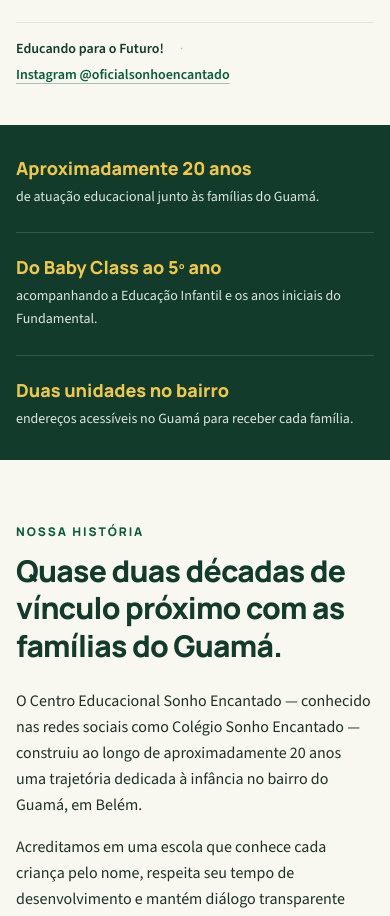
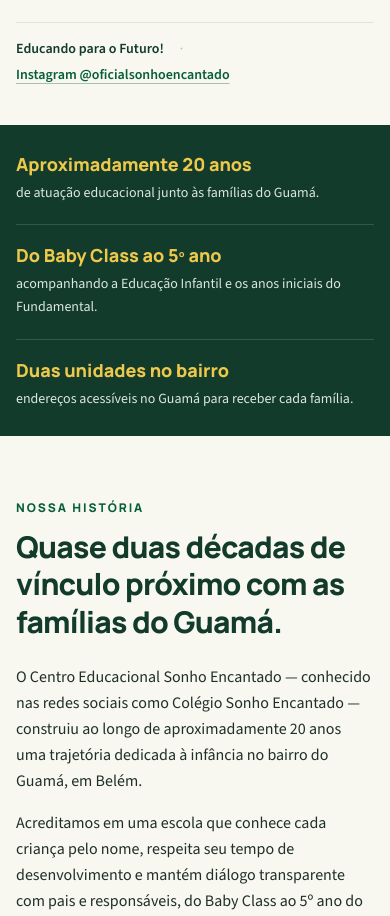
Before and after one commit to desenvolvedorfast-hub/site-sonho-encantado, a React (Vite) app in the folder sonho-encantado-site/: page / in a window 390 px wide. Shown: the part 811-1727 px from the top of the page. Built offline with nearby package versions, Linux system fonts and the light colour scheme.

Commit message:
Adjust padding and text size in TrustStrip component

```diff
--- a/sonho-encantado-site/src/components/TrustStrip.tsx
+++ b/sonho-encantado-site/src/components/TrustStrip.tsx
@@ -4,16 +4,16 @@ export function TrustStrip() {
   return (
     <section
       aria-label="Informações principais da escola"
-      className="border-y border-brand-dark/15 bg-brand-dark py-7 text-brand-paper sm:py-9"
+      className="border-y border-brand-dark/15 bg-brand-dark py-6 text-brand-paper sm:py-8"
     >
-      <div className="mx-auto max-w-7xl px-4 sm:px-6 lg:px-8">
-        <div className="grid grid-cols-1 gap-6 divide-y divide-brand-paper/15 md:grid-cols-3 md:gap-8 md:divide-x md:divide-y-0">
+      <div className="container-editorial">
+        <div className="grid grid-cols-1 gap-5 divide-y divide-brand-paper/15 md:grid-cols-3 md:gap-8 md:divide-x md:divide-y-0">
           {TRUST_STRIP_ITEMS.map((item, index) => (
-            <div key={item.highlight} className={index > 0 ? 'pt-5 md:pl-8 md:pt-0' : ''}>
+            <div key={item.highlight} className={index > 0 ? 'pt-4 md:pl-8 md:pt-0' : ''}>
               <p className="font-display text-lg font-extrabold text-brand-yellow sm:text-xl">
                 {item.highlight}
               </p>
-              <p className="mt-1 text-sm leading-relaxed text-[#DCE7E1]">
+              <p className="mt-1 text-sm leading-relaxed text-[#DCE7E1] sm:text-[0.95rem]">
                 {item.description}
               </p>
             </div>
```
